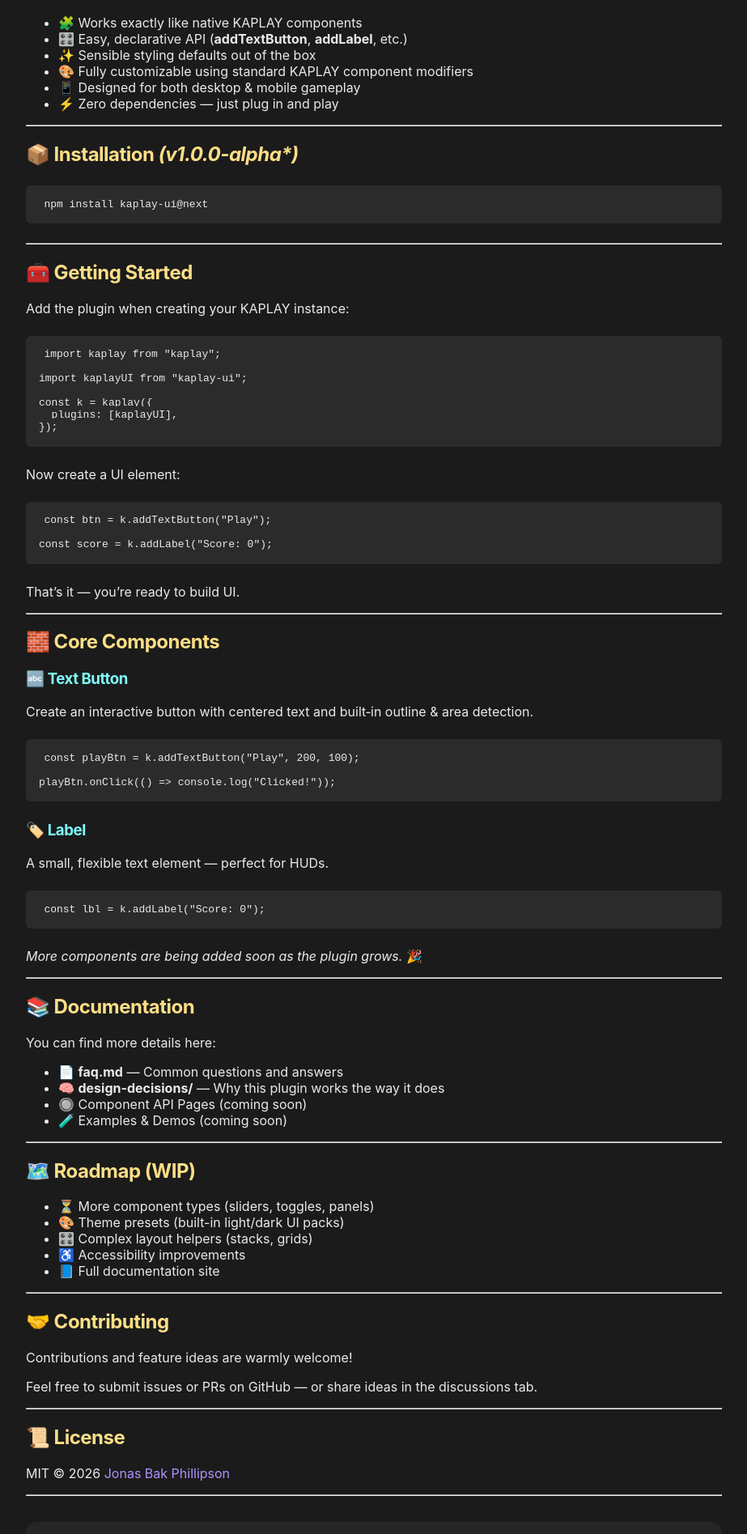
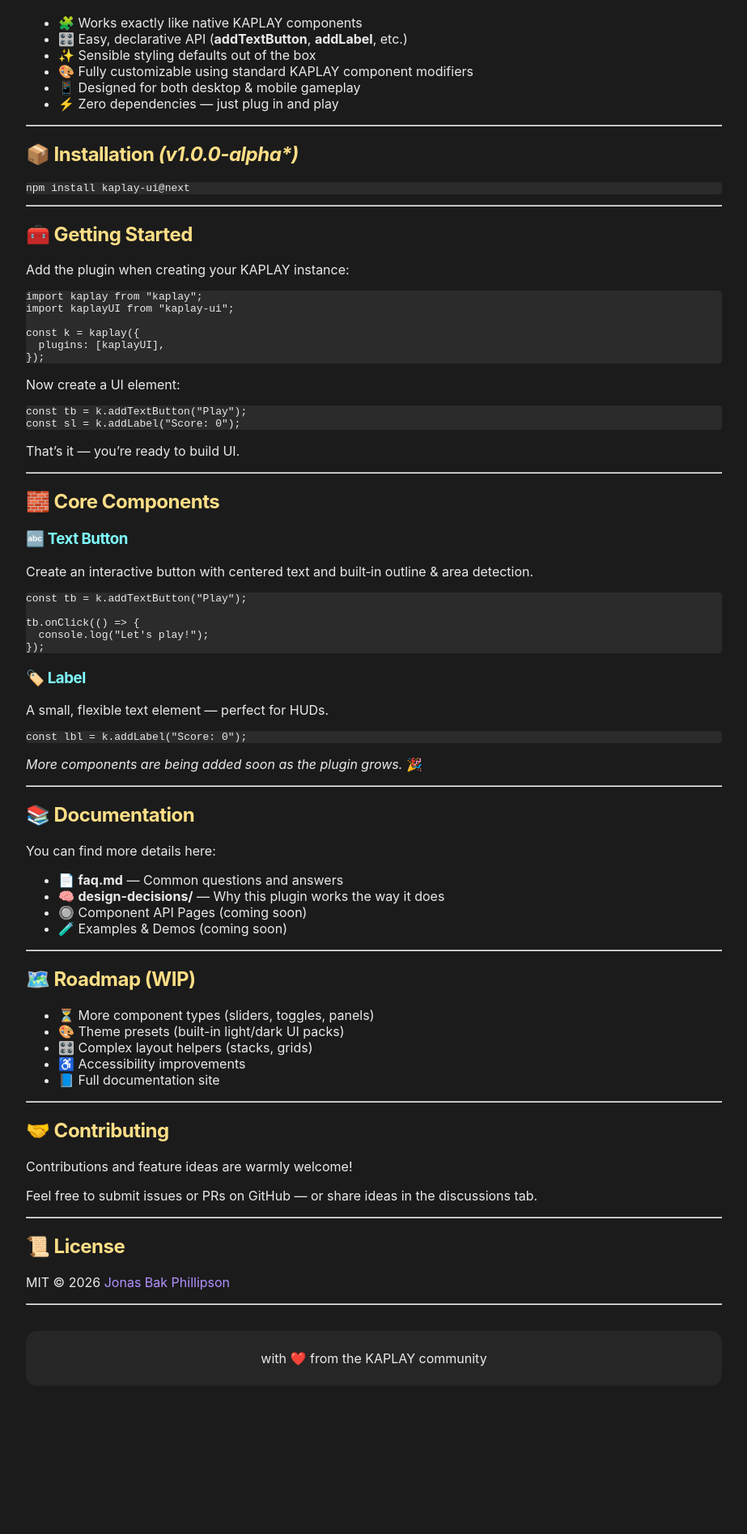
Before and after one commit to jbakchr/kaplay-ui, a Jekyll site: the page built from docs/index.md, in a window 1280 px wide. Shown: the part 759-2654 px from the top of the page at 81% size, without its empty margins (178-1101 px from the left). Built offline with Jekyll 4.4.1, drawn with Linux system fonts in a browser that asks for light colours; our own code applies the rules of GitHub Pages for plain Markdown files; after the commit the page ends 2583 px from its top, so only the background shows below that.

Commit message:
Tried to fix the one space indented line of first code line

````diff
--- a/docs/assets/style.css
+++ b/docs/assets/style.css
@@ -82,25 +82,47 @@
 -------------------------------------------------- */
 
 /* Block-level code (```) */
+/* pre {
+  margin: 1.5rem 0;
+  padding: 1rem;
+  background: #2b2b2b;
+  border-radius: 6px;
+  overflow-x: auto;
+  white-space: pre-wrap; /* Helps prevent overlap inside containers */
+*/
+
+/* Inline code (`like this`) */
+/* code {
+  background: #2b2b2b;
+  padding: 0.2rem 0.4rem;
+  border-radius: 4px;
+} */
+
+/* Inside .block sections */
+/* .block pre {
+  margin: 1rem 0;
+} */
+
+/* Fix spacing in fenced code blocks */
 pre {
   margin: 1.5rem 0;
   padding: 1rem;
   background: #2b2b2b;
   border-radius: 6px;
   overflow-x: auto;
-  white-space: pre-wrap; /* Helps prevent overlap inside containers */
 }
 
-/* Inline code (`like this`) */
+pre code {
+  padding: 0; /* Remove double padding */
+  margin: 0; /* Remove phantom indentation */
+  display: block; /* Helps correct line layout */
+}
+
+/* Inline code */
 code {
   background: #2b2b2b;
-  padding: 0.2rem 0.4rem;
+  padding: 0.15rem 0.35rem;
   border-radius: 4px;
-}
-
-/* Inside .block sections */
-.block pre {
-  margin: 1rem 0;
 }
 
 /* --------------------------------------------------
@@ -124,24 +146,6 @@
   border-radius: 14px;
   margin: 2rem 0;
 }
-
-/* --------------------------------------------------
-   Mobile Improvements - old
--------------------------------------------------- */
-/* @media (max-width: 600px) {
-  h1 {
-    font-size: 2.2rem;
-  }
-
-  .kaplay-logo {
-    width: 260px;
-    max-width: 75vw;
-  }
-
-  pre {
-    padding: 0.8rem;
-  }
-} */
 
 /* --------------------------------------------------
    Improved Mobile Layout - NEW
--- a/docs/index.md
+++ b/docs/index.md
@@ -36,7 +36,6 @@
 
 ```ts
 import kaplay from "kaplay";
-
 import kaplayUI from "kaplay-ui";
 
 const k = kaplay({
@@ -47,9 +46,8 @@
 Now create a UI element:
 
 ```ts
-const btn = k.addTextButton("Play");
-
-const score = k.addLabel("Score: 0");
+const tb = k.addTextButton("Play");
+const sl = k.addLabel("Score: 0");
 ```
 
 That’s it — you’re ready to build UI.
@@ -63,9 +61,11 @@
 Create an interactive button with centered text and built‑in outline & area detection.
 
 ```ts
-const playBtn = k.addTextButton("Play", 200, 100);
+const tb = k.addTextButton("Play");
 
-playBtn.onClick(() => console.log("Clicked!"));
+tb.onClick(() => {
+  console.log("Let's play!");
+});
 ```
 
 ### 🏷️ Label
````
